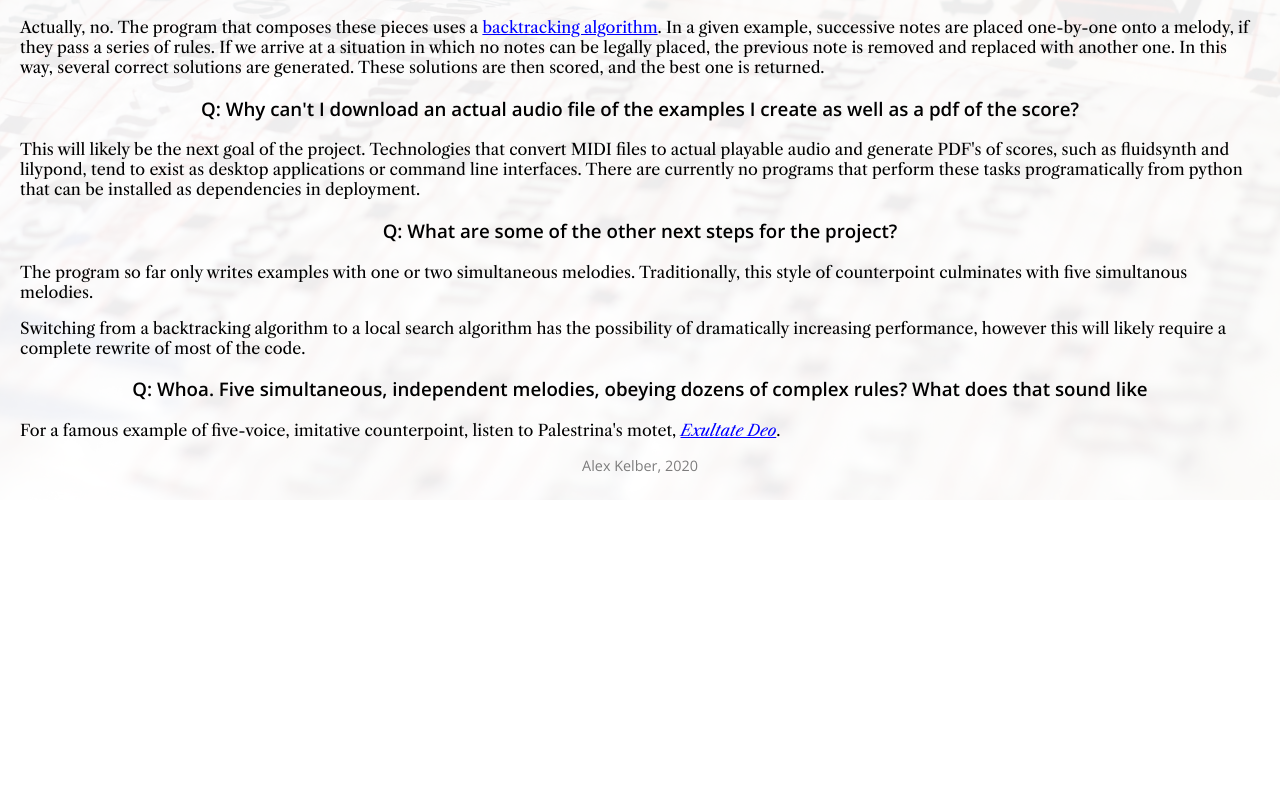
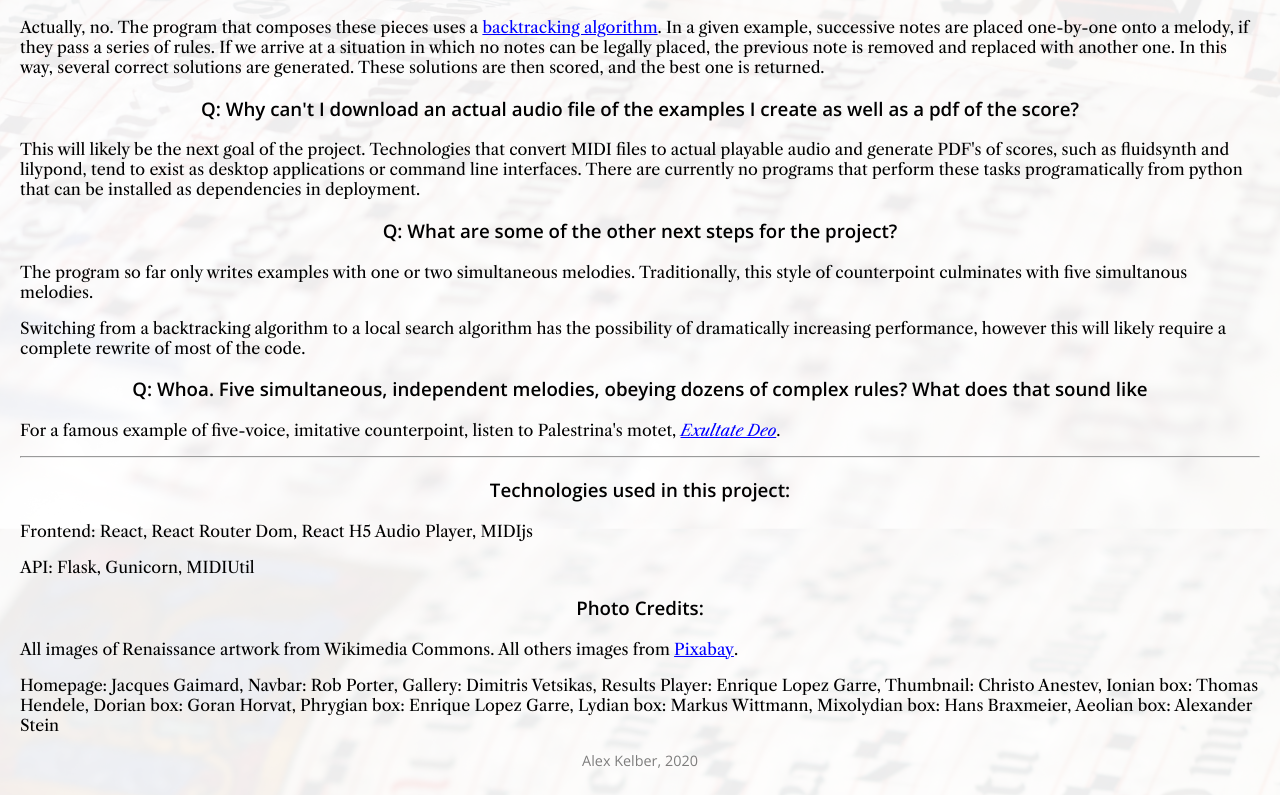
Before and after one commit to ZalmanKelber/Counterpoint-frontend, a React (Create React App) app: page /#/about in a window 1280 px wide. Shown: the part 1230-2025 px from the top of the page. Before the commit the page ends 1730 px from the top, so only its background shows below. Built offline with nearby package versions, Linux system fonts and the light colour scheme; no server answers.

Commit message:
added photo credits

```diff
--- a/src/components/About.js
+++ b/src/components/About.js
@@ -111,6 +111,20 @@ class About extends React.Component {
                         For a famous example of five-voice, imitative counterpoint, listen to Palestrina's motet, <a href="https://www.youtube.com/watch?v=nRmkj19i4Yk">
                         <em>Exultate Deo</em></a>.
                     </p>
+                    <hr />
+                    <h3 className="about-heading">Technologies used in this project:</h3>
+                    <p>Frontend: React, React Router Dom, React H5 Audio Player, MIDIjs</p>
+                    <p>API: Flask, Gunicorn, MIDIUtil</p>
+                    <h3 className="about-heading">Photo Credits:</h3>
+                    <p>
+                        All images of Renaissance artwork from Wikimedia Commons.  All others images from <a href="https://pixabay.com/">Pixabay</a>.
+                    </p>
+                    <p>
+                        Homepage: Jacques Gaimard, Navbar: Rob Porter, Gallery: Dimitris Vetsikas, Results Player: Enrique Lopez Garre, Thumbnail: Christo Anestev,
+                        Ionian box: Thomas Hendele, Dorian box: Goran Horvat, Phrygian box: Enrique Lopez Garre, Lydian box: Markus Wittmann,
+                        Mixolydian box: Hans Braxmeier, Aeolian box: Alexander Stein
+                    </p>
+
 
                 </div>
                 <Footer />
```
